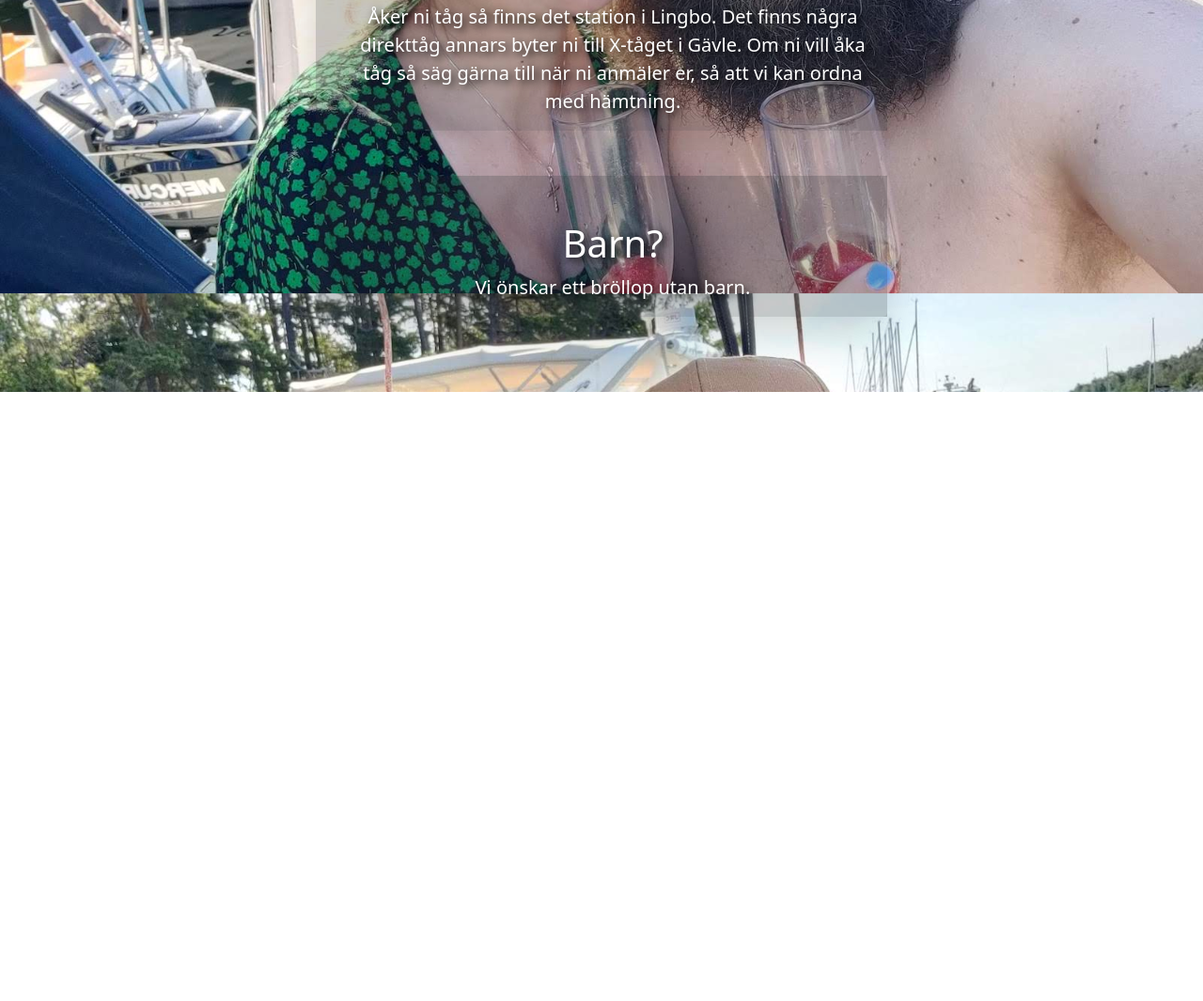
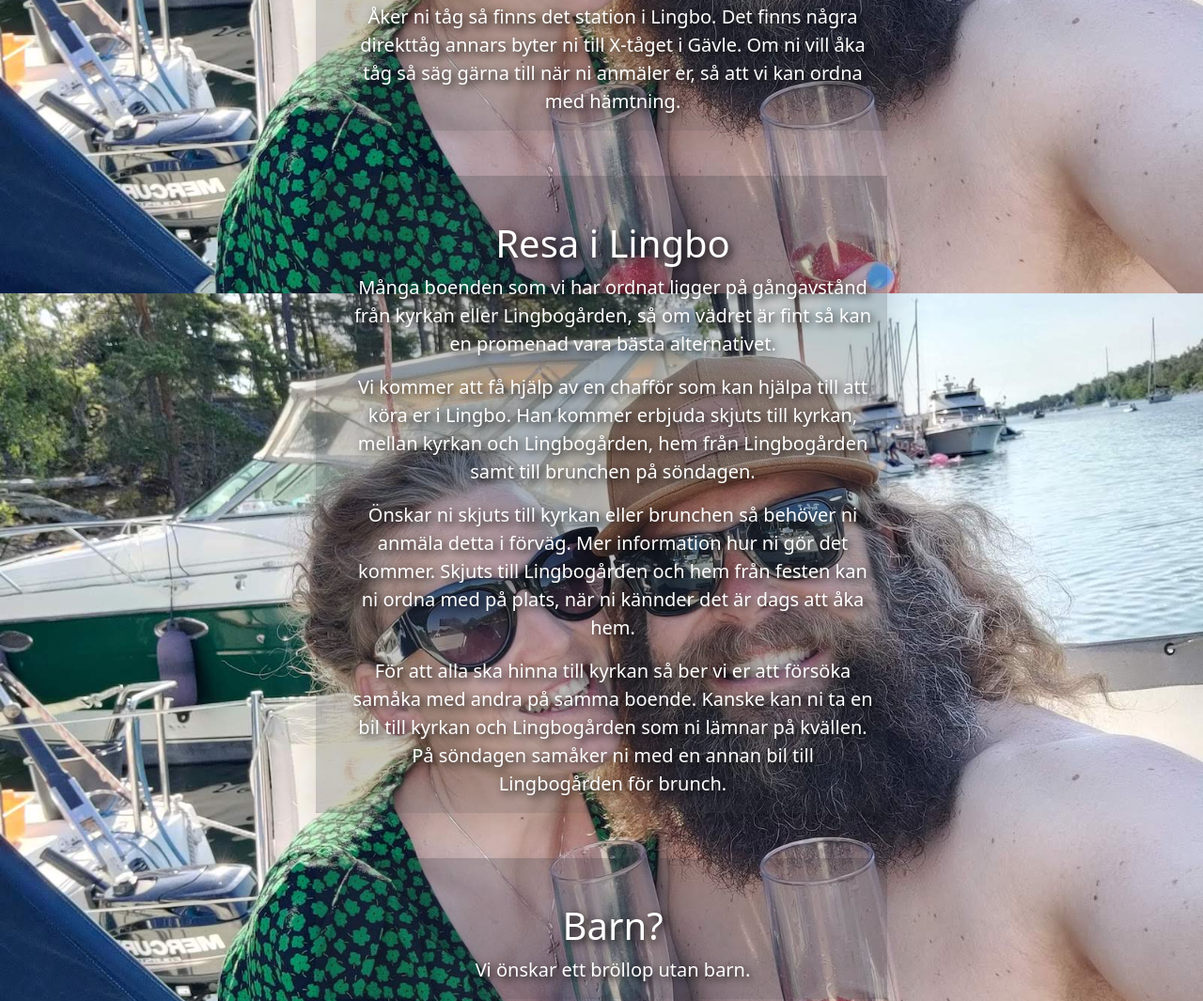
Before and after one commit to jwallinder/johan-och-evve, a plain HTML site: page index.html in a window 1280 px wide. Shown: the part 2907-3972 px from the top of the page at 94% size. Before the commit the page ends 3324 px from the top, so only its background shows below. Drawn offline with Linux system fonts and the light colour scheme.

Commit message:
resa i Lingbo

```diff
--- a/index.html
+++ b/index.html
@@ -179,12 +179,13 @@
 
         <div class="b-example-divider"></div>
 
-        <div class="container my-5 bg-opacity-25 bg-dark fadeInUp" >
+        <div class="container my-5 bg-opacity-25 bg-dark fadeInUp">
           <div class="row p-4 pb-0 pe-lg-0 pt-lg-5 align-items-center rounded-3 shadow-lg">
             <h1 class="wow heading">Resa till Lingbo</h1>
             <p class="lead">
               Till Lingbo tar ni er lättast med egen bil eller tåg.
-              Från Stockholm är det ca 230km / 2h 30min. Åk E4 norrut förbi Gävle, ta av vid väg 303 mot Ockelbo. I Ockelbo tar ni höger norrut mot Bollnäs, väg 272.
+              Från Stockholm är det ca 230km / 2h 30min. Åk E4 norrut förbi Gävle, ta av vid väg 303 mot Ockelbo. I Ockelbo tar
+              ni höger norrut mot Bollnäs, väg 272.
             </p>
             <p class="lead">
               Åker ni tåg så finns det station i Lingbo.
@@ -195,6 +196,29 @@
         </div>
 
         <div class="b-example-divider"></div>
+
+        <div class="container my-5 bg-opacity-25 bg-dark fadeInUp">
+          <div class="row p-4 pb-0 pe-lg-0 pt-lg-5 align-items-center rounded-3 shadow-lg">
+            <h1 class="wow heading">Resa i Lingbo</h1>
+            <p class="lead">
+              Många boenden som vi har ordnat ligger på gångavstånd från kyrkan eller Lingbogården, så om vädret är fint så kan en promenad vara bästa alternativet.
+            </p>
+            <p class="lead">
+              Vi kommer att få hjälp av en chafför som kan hjälpa till att köra er i Lingbo.
+              Han kommer erbjuda skjuts till kyrkan, mellan kyrkan och Lingbogården, hem från Lingbogården samt till brunchen på söndagen.
+            </p>
+            <p class="lead">
+              Önskar ni skjuts till kyrkan eller brunchen så behöver ni anmäla detta i förväg. Mer information hur ni gör det kommer.
+              Skjuts till Lingbogården och hem från festen kan ni ordna med på plats, när ni kännder det är dags att åka hem.
+            </p>
+            <p class="lead">
+              För att alla ska hinna till kyrkan så ber vi er att försöka samåka med andra på samma boende.
+              Kanske kan ni ta en bil till kyrkan och Lingbogården som ni lämnar på kvällen.
+              På söndagen samåker ni med en annan bil till Lingbogården för brunch.
+            </p>
+
+          </div>
+        </div><div class="b-example-divider"></div>
 
         <div class="container my-5 bg-opacity-25 bg-dark fadeInUp" >
           <div class="row p-4 pb-0 pe-lg-0 pt-lg-5 align-items-center rounded-3 shadow-lg">
```
